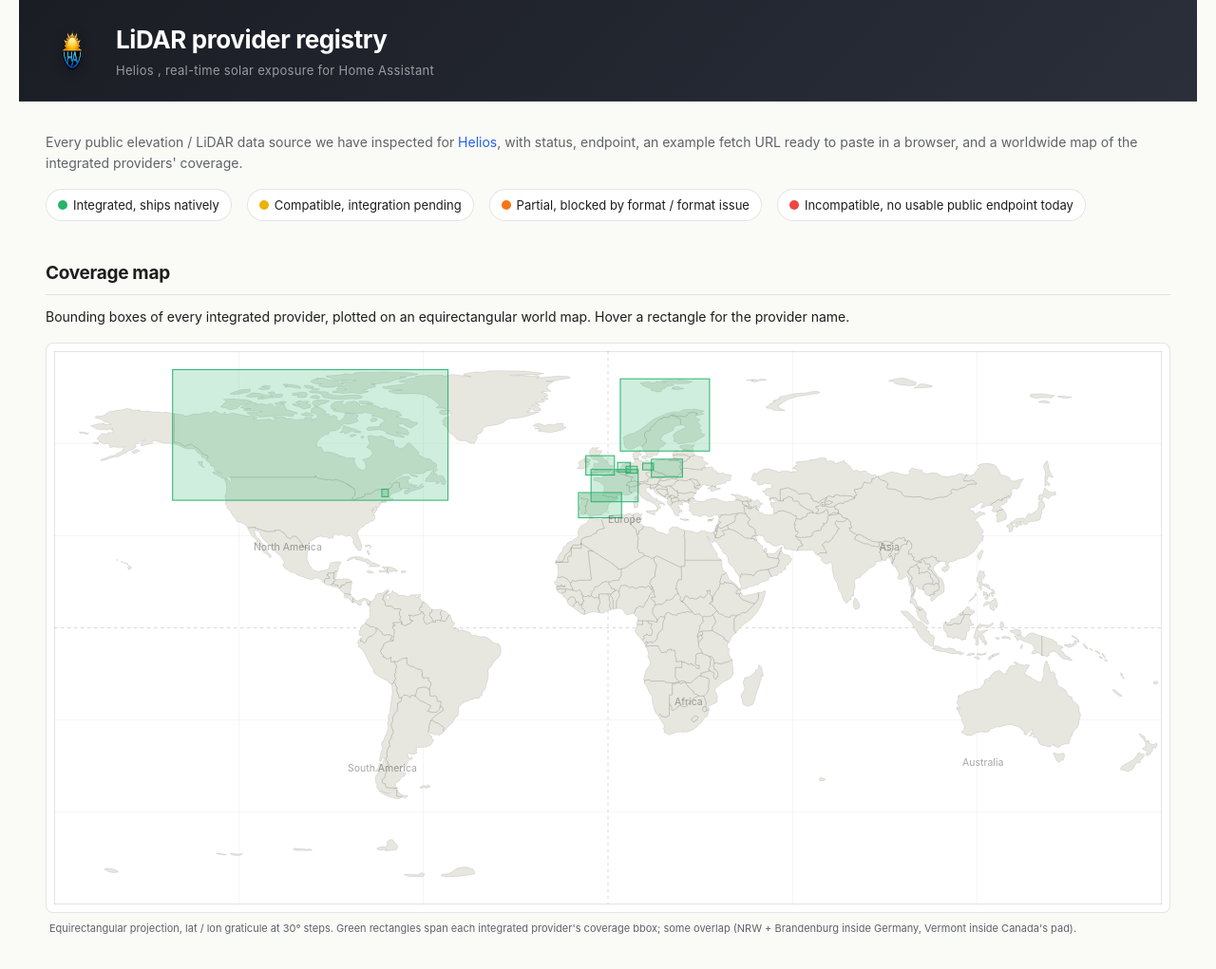
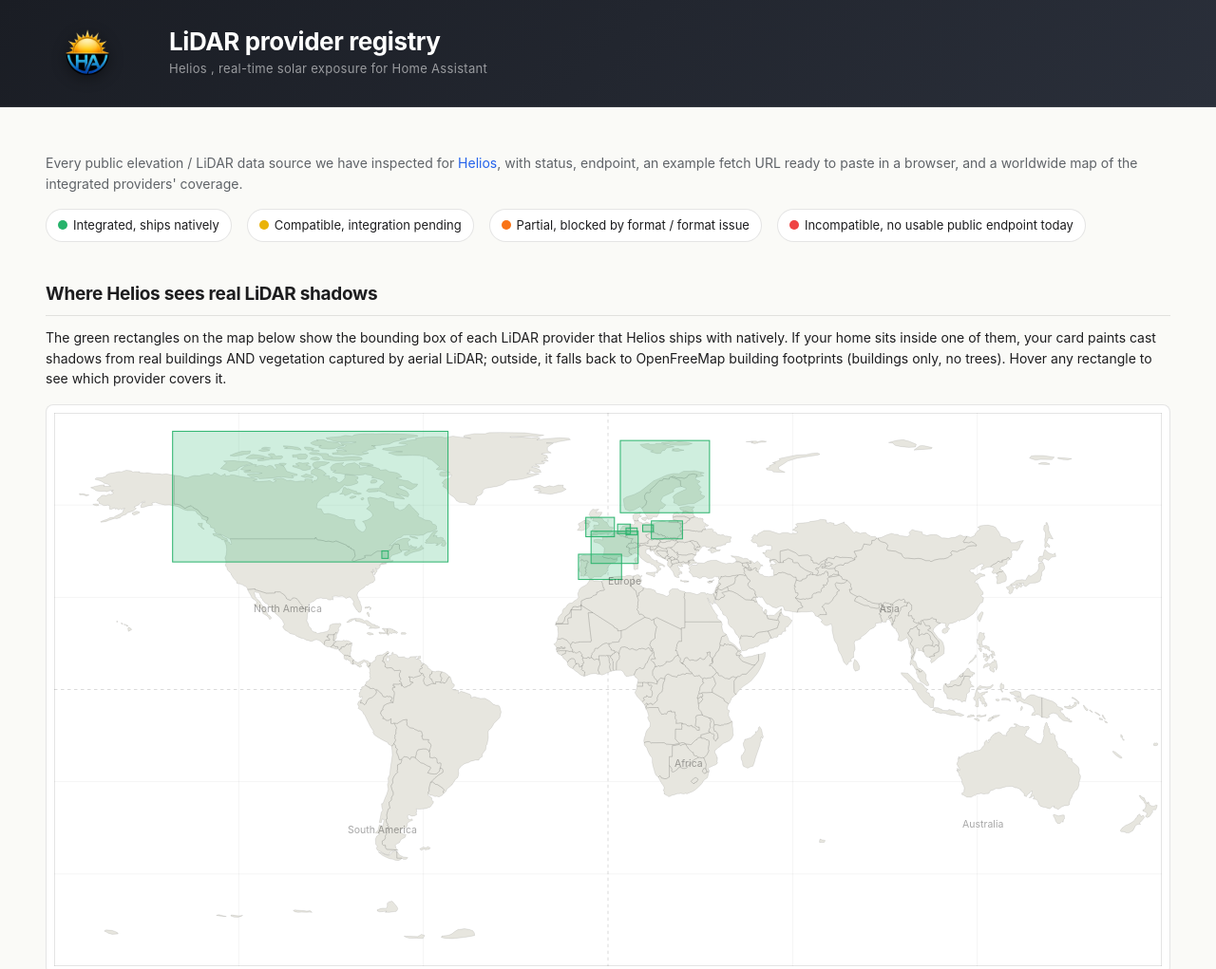
Before and after one commit to Arschoepf/Helios, a website built with Vite: page LIDAR_PROVIDERS.html in a window 1280 px wide. Shown: the top 1021 px of the page at 95% size. Built offline with nearby package versions, Linux system fonts and the light colour scheme.

Commit message:
1.6.0-beta.12: full-width banner, preserve icon 2:1 aspect, rephrase coverage map title

```diff
--- a/LIDAR_PROVIDERS.html
+++ b/LIDAR_PROVIDERS.html
@@ -241,34 +241,43 @@
     font-size: 12px;
   }
 
-  /*  Helios brand banner. Full-width strip in a near-black tone
-      that contrasts with the rest of the light page chrome, with
-      the icon sitting on the left of the H1 so the registry feels
-      like part of the project rather than a generic doc.          */
+  /*  Helios brand banner. True full-viewport-width strip in a near-
+      black tone that contrasts with the rest of the light page
+      chrome. Lives OUTSIDE <main> so it stretches edge-to-edge on
+      wide screens. Icon preserves its native 2:1 aspect ratio
+      (1280×640 source) so it doesn't get squashed into a square.   */
   .brand
   {
     background: linear-gradient(135deg, #1a1d24 0%, #2a2f3a 100%);
     color: #ffffff;
-    padding: 22px 28px;
-    margin: -40px -28px 32px;
+    padding: 24px 28px;
     display: flex;
     align-items: center;
-    gap: 18px;
+    gap: 22px;
     border-bottom: 1px solid rgba(255, 255, 255, 0.08);
+  }
+  .brand-inner
+  {
+    max-width: 1240px;
+    width: 100%;
+    margin: 0 auto;
+    display: flex;
+    align-items: center;
+    gap: 22px;
   }
   .brand-icon
   {
-    width: 56px;
-    height: 56px;
+    height: 64px;
+    width: auto;            /*  let the 2:1 aspect ratio breathe.    */
     flex: 0 0 auto;
     display: block;
-    filter: drop-shadow(0 2px 6px rgba(0, 0, 0, 0.35));
+    filter: drop-shadow(0 2px 8px rgba(0, 0, 0, 0.45));
   }
   .brand-text
   {
     display: flex;
     flex-direction: column;
-    gap: 2px;
+    gap: 3px;
   }
   .brand-text h1
   {
@@ -276,6 +285,7 @@
     color: #ffffff;
     font-size: 26px;
     letter-spacing: -0.4px;
+    line-height: 1.15;
   }
   .brand-text .brand-sub
   {
@@ -295,15 +305,18 @@
 </style>
 </head>
 <body>
-<main>
 
 <div class="brand">
-  <img class="brand-icon" src="images/helios_icon.png" alt="Helios" />
-  <div class="brand-text">
-    <h1>LiDAR provider registry</h1>
-    <span class="brand-sub">Helios , real-time solar exposure for Home Assistant</span>
+  <div class="brand-inner">
+    <img class="brand-icon" src="images/helios_icon.png" alt="Helios" />
+    <div class="brand-text">
+      <h1>LiDAR provider registry</h1>
+      <span class="brand-sub">Helios , real-time solar exposure for Home Assistant</span>
+    </div>
   </div>
 </div>
+
+<main>
 <p class="lede">Every public elevation / LiDAR data source we have
 inspected for <a href="https://github.com/ReikanYsora/Helios">Helios</a>,
 with status, endpoint, an example fetch URL ready to paste in a
@@ -319,9 +332,13 @@
 </div>
 
 
-<h2>Coverage map</h2>
-<p>Bounding boxes of every integrated provider, plotted on an
-equirectangular world map. Hover a rectangle for the provider name.</p>
+<h2>Where Helios sees real LiDAR shadows</h2>
+<p>The green rectangles on the map below show the bounding box of
+each LiDAR provider that Helios ships with natively. If your home
+sits inside one of them, your card paints cast shadows from real
+buildings AND vegetation captured by aerial LiDAR; outside, it
+falls back to OpenFreeMap building footprints (buildings only, no
+trees). Hover any rectangle to see which provider covers it.</p>
 
 <div class="map-wrap">
 <svg class="world-map" viewBox="0 0 1000 500" preserveAspectRatio="xMidYMid meet" xmlns="http://www.w3.org/2000/svg">
--- a/package.json
+++ b/package.json
@@ -1,6 +1,6 @@
 {
   "name": "helios",
-  "version": "1.6.0-beta.11",
+  "version": "1.6.0-beta.12",
   "description": "HELIOS - real-time solar exposure, cloud cover and PV production card for Home Assistant",
   "type": "module",
   "private": true,
```
Also changed, not shown: 1 other file.
